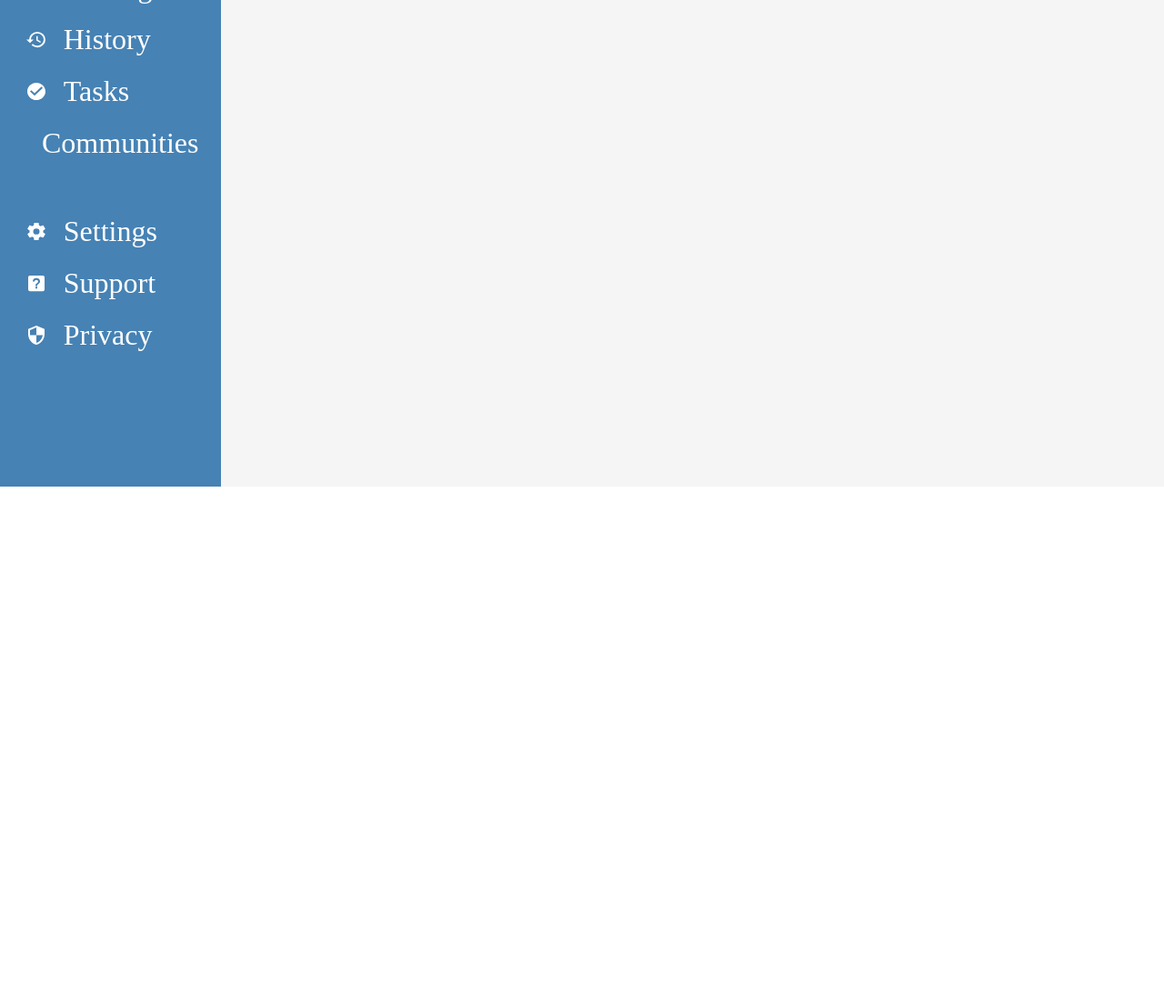
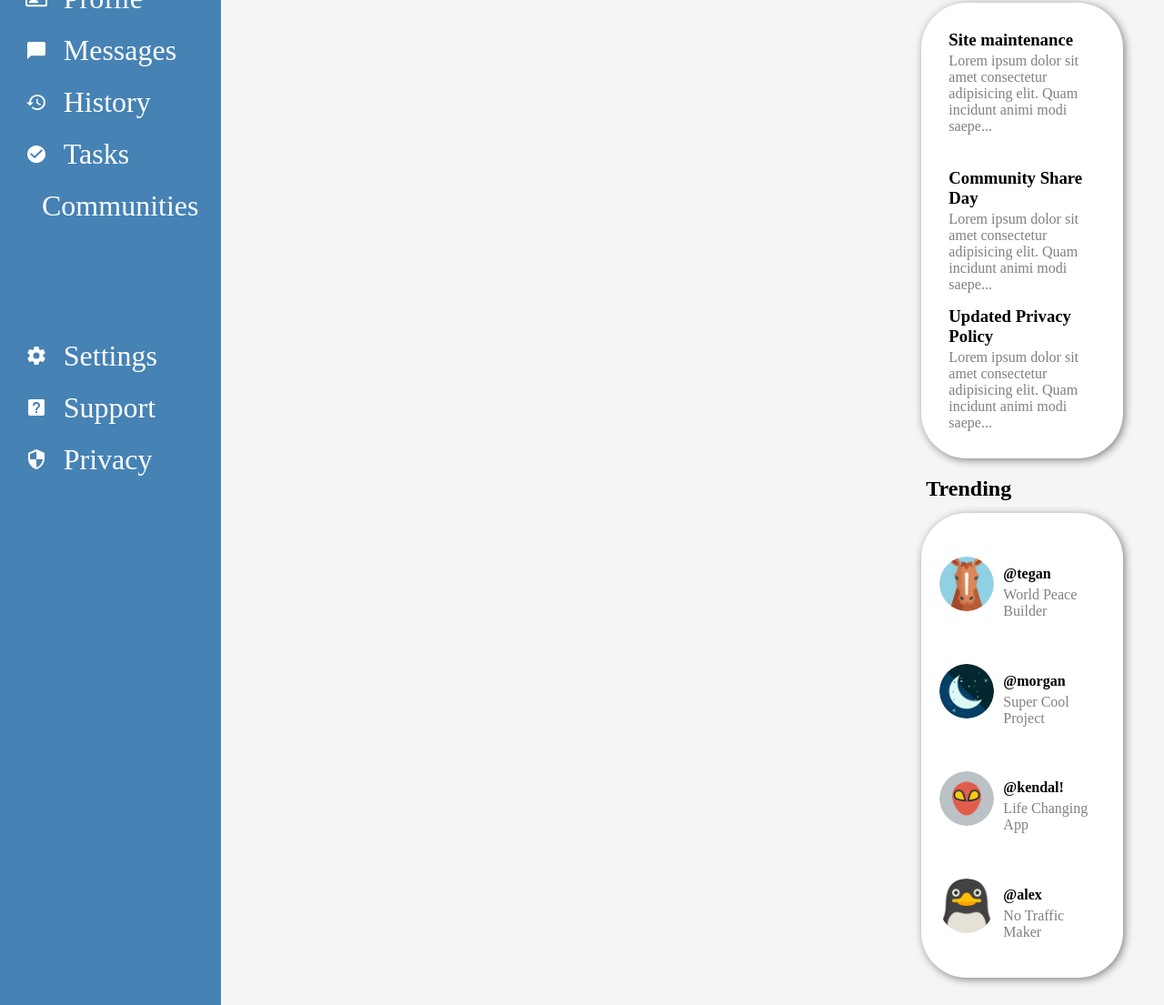
Before and after one commit to antunezFernando/admin-dashboard, a plain HTML site: page index.html in a window 1280 px wide. Shown: the part 265-1370 px from the top of the page at 91% size. Before the commit the page ends 800 px from the top, so only its background shows below. Drawn offline with Linux system fonts and the light colour scheme.

Commit message:
Add layout for right side of main section

```diff
--- a/index.html
+++ b/index.html
@@ -87,7 +87,49 @@
             </div>
         </div>
         <div class="content-container">
+            <div class="left-content">
 
+            </div>
+            <div class="right-content-container">
+                <h2>Announcements</h2>
+                <div class="announcements-container right-content">
+                    <div class="announcement">
+                        <h3>Site maintenance</h3>
+                        <p>Lorem ipsum dolor sit amet consectetur adipisicing elit. Quam incidunt animi modi saepe...</p>
+                    </div>
+                    <div class="announcement">
+                        <h3>Community Share Day</h3>
+                        <p>Lorem ipsum dolor sit amet consectetur adipisicing elit. Quam incidunt animi modi saepe...</p>
+                    </div>
+                    <div class="announcement">
+                        <h3>Updated Privacy Policy</h3>
+                        <p>Lorem ipsum dolor sit amet consectetur adipisicing elit. Quam incidunt animi modi saepe...</p>
+                    </div>
+                </div>
+                <h2>Trending</h2>
+                <div class="trending-container right-content">
+                    <div class="trending">
+                        <img src="./images/horse.png" alt="">
+                        <span>@tegan</span>
+                        <p>World Peace Builder</p>
+                    </div>
+                    <div class="trending">
+                        <img src="./images/half-moon.png" alt="">
+                        <span>@morgan</span>
+                        <p>Super Cool Project</p>
+                    </div>
+                    <div class="trending">
+                        <img src="./images/spiderman.png" alt="">
+                        <span>@kendal!</span>
+                        <p>Life Changing App</p>
+                    </div>
+                    <div class="trending">
+                        <img src="./images/penguin.png" alt="">
+                        <span>@alex</span>
+                        <p>No Traffic Maker</p>
+                    </div>
+                </div>
+            </div>
         </div>
     </div>
 </body>
--- a/styles.css
+++ b/styles.css
@@ -66,7 +66,7 @@
 }
 
 .sidebar-content-row:hover {
-    box-shadow: 1px 1px 10px  darkblue;
+    box-shadow: 1px 1px 10px darkblue;
     background-color: cornflowerblue;
     scale: 1.03;
     transition: all linear 50ms;
@@ -105,13 +105,13 @@
         justify-self: self-end;
         cursor: pointer;
         border-radius: 50%;
-        transition: all linear 0.2s;
+        transition: all linear 0.1s;
     }
 
     & img:hover {
         background-color: var(--icon-hover-color);
         scale: 1.05;
-        transition: all linear 0.2s;
+        transition: all linear 0.1s;
     }
 
     & input {
@@ -149,14 +149,14 @@
     & img {
         border-radius: 50%;
         padding: 5px;
-        transition: all linear 0.2s;
+        transition: all linear 0.1s;
     }
 }
 
 .notifications img:hover {
     background-color: var(--icon-hover-color);
     scale: 1.05;
-    transition: all linear 0.2s;
+    transition: all linear 0.1s;
 }
 
 .profile-picture {
@@ -223,4 +223,87 @@
 
 .content-container {
     background-color: whitesmoke;
+    display: grid;
+    padding: 30px 15px;
+    grid-template-columns: 3fr 1fr;
 }
+
+.left-content {
+    display: grid;
+}
+
+.right-content-container {
+    display: grid;
+    grid-template-rows: 30px 1fr 30px 1fr;
+    gap: 10px;
+    padding-inline: 0 30px;
+
+    & h2 {
+        margin-left: 5px;
+    }
+}
+
+.right-content {
+    background-color: white;
+    display: grid;
+    border-radius: 50px;
+    box-shadow: 2px 2px 10px gray;
+}
+
+.announcements-container {
+    margin-bottom: 10px;
+    padding: 25px;
+    grid-template-rows: repeat(3, 1fr);
+    gap: 5px;
+}
+
+.announcement {
+    padding: 5px;
+}
+
+.announcement > p {
+    margin-top: 3px;
+    color: grey;
+}
+
+.trending-container {
+    grid-template-rows: repeat(4, 1fr);
+    padding: 20px;
+}
+
+.trending {
+    display: grid;
+    grid-template-columns: 1fr 3fr;
+    grid-template-rows: 1fr 1fr;
+    gap: 5px 10px;
+
+    & img {
+        width: 60px;
+        grid-row: 1 / -1;
+        align-self: center;
+        border-radius: 50%;
+    }
+
+    & span {
+        font-weight: 600;
+        align-self: self-end;
+    }
+
+    & p {
+        color: grey;
+        align-self: self-start;
+    }
+}
+
+.announcement,
+.trending {
+    border-radius: 20px;
+    cursor: pointer;
+    transition: all linear 50ms;
+}
+
+.trending:hover,
+.announcement:hover {
+    scale: 1.02;
+    background-color: whitesmoke;
+}
```
Also changed, not shown: images/horse.png (added), images/penguin.png (added), images/spiderman.png (added).
